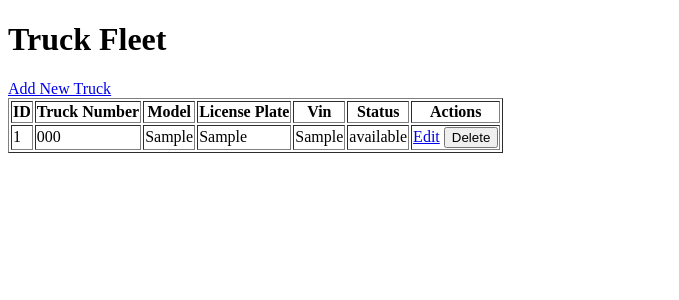
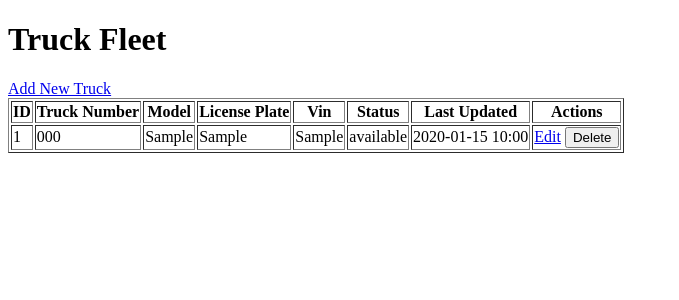
Before and after one commit to carirsm/fleet-app, a Flask app: page /trucks in a window 1280 px wide. Shown: the top 300 px of the page, without its empty margins (0-679 px from the left). Run offline with Flask 3, Linux system fonts and the light colour scheme; tables that the repository leaves empty hold one stand-in row (values such as "Sample post").

Commit message:
added last_updated column with timestamp

```diff
--- a/app/models.py
+++ b/app/models.py
@@ -1,3 +1,4 @@
+from datetime import datetime, timezone
 from app import db
 
 class Truck(db.Model):
@@ -7,3 +8,6 @@ class Truck(db.Model):
     license_plate = db.Column(db.String(7))
     vin = db.Column(db.String(17))
     status = db.Column(db.String(50), default='available')
+    last_updated = db.Column(db.DateTime,
+                             default=lambda: datetime.now(timezone.utc),
+                             onupdate=lambda: datetime.now(timezone.utc))
--- a/app/templates/trucks.html
+++ b/app/templates/trucks.html
@@ -17,6 +17,7 @@
                     <th>License Plate</th>
                     <th>Vin</th>
                     <th>Status</th>
+                    <th>Last Updated</th>
                     <th>Actions</th>
                 </tr>
             </thread>
@@ -29,6 +30,7 @@
                     <td>{{ truck.license_plate }}</td>
                     <td>{{ truck.vin }}</td>
                     <td>{{ truck.status }}</td>
+                    <td>{{ truck.last_updated.strftime('%Y-%m-%d %H:%M') if truck.last_updated else 'N/A' }}</td>
                     <td>
                         <a href="/trucks/{{ truck.id }}/edit">Edit</a>
                         <form action="trucks/{{ truck.id }}/delete" method="POST" style="display:inline;">
```
Also changed, not shown: README.md.
